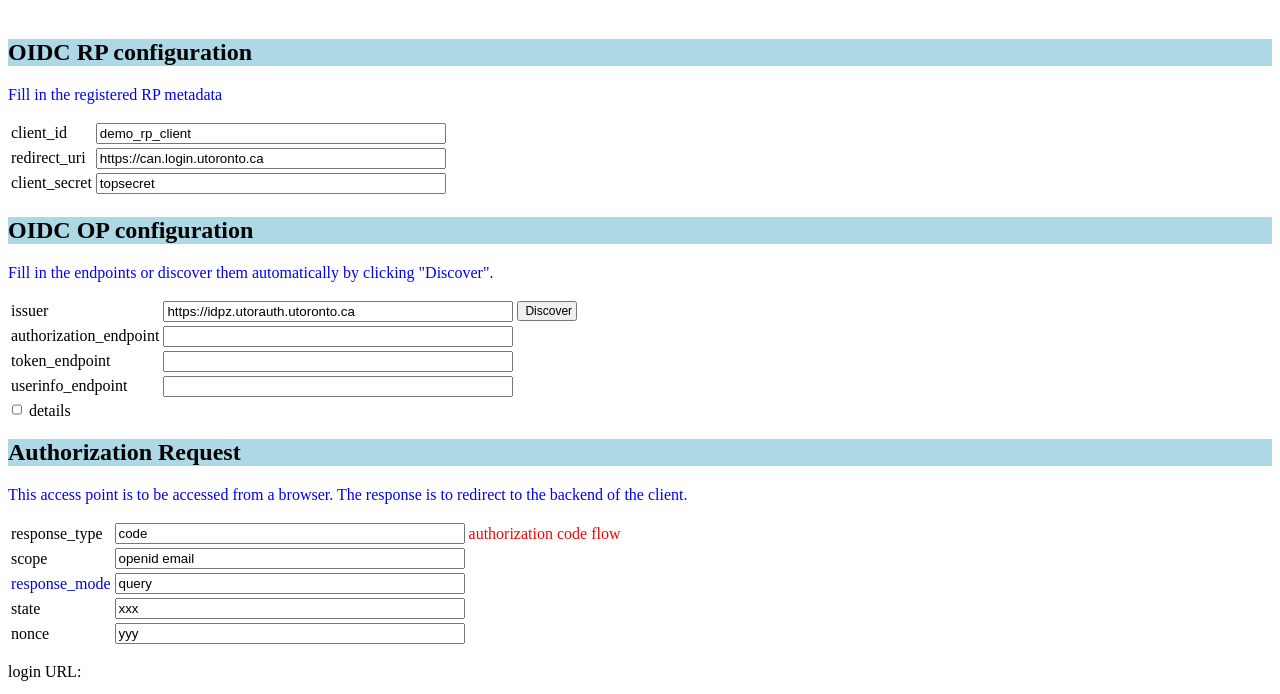
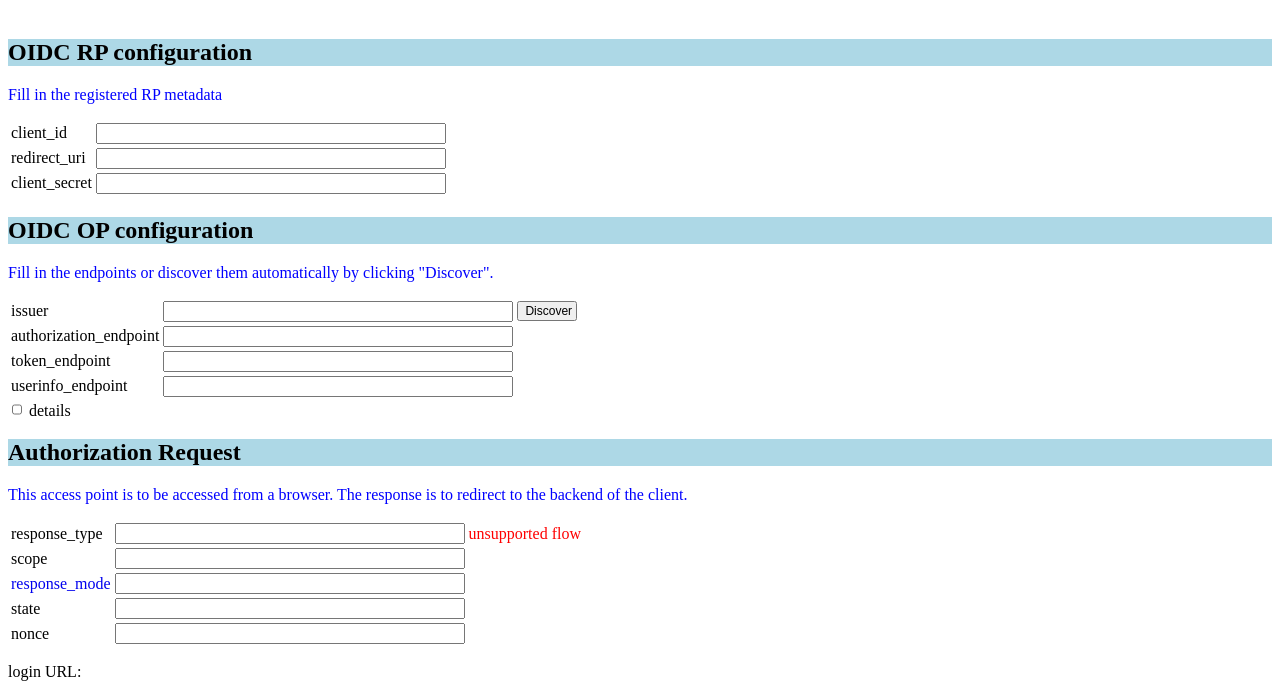
Before and after one commit to smstong/odic-rp-demo, a plain HTML site: page ui/index.html in a window 1280 px wide. Shown: the part 61-755 px from the top of the page. Drawn offline with Linux system fonts and the light colour scheme; no server answers.

Commit message:
Add localstorage to save inputs locally.

```diff
--- a/ui/index.html
+++ b/ui/index.html
@@ -20,15 +20,15 @@
             <table>
                 <tr>
                     <td><label>client_id</label> </td>
-                    <td><input id="client_id" value="demo_rp_client" readonly /></td>
+                    <td><input id="client_id" value="" /></td>
                 </tr>
                 <tr>
                     <td><label>redirect_uri</label></td>
-                    <td><input id="redirect_uri" value="https://can.login.utoronto.ca" readonly /></td>
+                    <td><input id="redirect_uri" value="" /></td>
                 </tr>
                 <tr>
                     <td><label>client_secret</label></td>
-                    <td><input type="text" id="client_secret" value="topsecret" readonly /></td>
+                    <td><input type="text" id="client_secret" value="" /></td>
                 </tr>
             </table>
         </div>
@@ -38,7 +38,7 @@
             <table>
                 <tr>
                     <td><label>issuer</label> </td>
-                    <td><input id="issuer" value="https://idpz.utorauth.utoronto.ca" /></td>
+                    <td><input id="issuer" value="" /></td>
                     <td><button class="small-btn" id="discoverOP">Discover</button></td>
                 </tr>
                 <tr>
--- a/ui/index.js
+++ b/ui/index.js
@@ -6,6 +6,7 @@ window.addEventListener("DOMContentLoaded", () => {
 
     // data
     const KVS = {
+        "issuer": null,
         "authorization_endpoint": null,
         "token_endpoint": null,
         "userinfo_endpoint": null,
@@ -19,6 +20,38 @@ window.addEventListener("DOMContentLoaded", () => {
         "nonce": null,
     };
 
+    // reread UI inputs to update KVS
+    const UpdateKVS = () => {
+        Object.keys(KVS).forEach((k) => {
+            const iE = $('#' + k);
+            if (iE) {
+                KVS[k] = iE.value.trim();
+            }
+        });
+        UpdateLoginURL();
+    };
+
+    // save KVS to localstorage
+    const SaveKVS = ()=>{
+        Object.keys(KVS).forEach((k)=>{
+            localStorage.setItem(k, KVS[k]);
+        });
+    };
+
+    // read KVS from localstroage
+    const LoadKVS = ()=>{
+        Object.keys(KVS).forEach((k)=>{
+            KVS[k] = localStorage.getItem(k);
+        });
+        // update UI
+        Object.keys(KVS).forEach((k)=>{
+            const inputUI = $('#' + k);
+            if(inputUI){
+                inputUI.value = KVS[k];
+            }
+        });
+    };
+
     // generate URL encoded query string
     const QS = (...keys) => {
         const q = new URLSearchParams();
@@ -28,23 +61,14 @@ window.addEventListener("DOMContentLoaded", () => {
         return q.toString();
     };
 
-    // reread UI inputs to update KVS
-    const UpdateKVS = () => {
-        Object.keys(KVS).forEach((k) => {
-            const iE = $('#' + k);
-            if (iE) {
-                KVS[k] = iE.value.trim();
-            }
-        });
-        UpdateLoginURL();
-    }
 
     /////////////////////////////////////////////////// UI ///////////////////////////////////////////
+    LoadKVS();
     // OP dicovery
     (() => {
-        const areaDiscover = $("#areaDiscover");
-        const issuer = $("#issuer").value;
         const updateOP = () => {
+            const areaDiscover = $("#areaDiscover");
+            const issuer = $("#issuer").value;
             const url = "proxy/" + issuer + "/.well-known/openid-configuration";
             (async () => {
                 try {
@@ -123,9 +147,10 @@ window.addEventListener("DOMContentLoaded", () => {
         });
     })();
 
-    // login button
+    // login button, go to OP
     (() => {
         $("#btnStart").addEventListener("click", () => {
+            SaveKVS();
             window.location = $("#txtLoginURL").textContent;
         });
     })();
```
